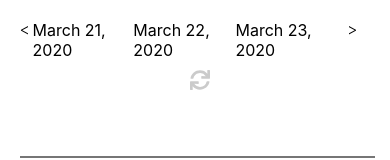
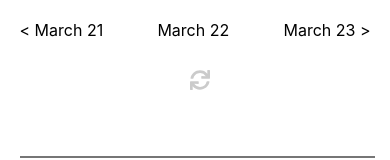
Before and after one commit to smellingbee/game, a React (Create React App) app: page / in a window 390 px wide. Shown: the top 160 px of the page. Built offline with nearby package versions, Linux system fonts and the light colour scheme; no server answers.

Commit message:
more responsive design

```diff
--- a/src/components/app/App.tsx
+++ b/src/components/app/App.tsx
@@ -73,15 +73,23 @@ const App = () => {
 
         return (
             <div className="App">
-                <div className="dates-container">
+                <div className="dates-container-large">
                     <div className="previous-date" onClick={() => setCurrentDate(prevDate)}>
-                        <div className="back-arrow">{"<"}</div>
-                        {`${monthNames[prevDate.getMonth()]} ${prevDate.getDate()}, ${prevDate.getFullYear()}`}
+                        {`< ${monthNames[prevDate.getMonth()]} ${prevDate.getDate()}, ${prevDate.getFullYear()}`}
                     </div>
                     <div
                         className="current-date">{`${monthNames[currentDate.getMonth()]} ${currentDate.getDate()}, ${currentDate.getFullYear()}`}</div>
-                    <div className="next-date" onClick={() => setCurrentDate(nextDate)}>{`${monthNames[nextDate.getMonth()]} ${nextDate.getDate()}, ${nextDate.getFullYear()}`}
-                        <div className="next-arrow">{">"}</div>
+                    <div className="next-date" onClick={() => setCurrentDate(nextDate)}>{`${monthNames[nextDate.getMonth()]} ${nextDate.getDate()}, ${nextDate.getFullYear()} >`}
+                    </div>
+                </div>
+
+                <div className="dates-container-small">
+                    <div className="previous-date" onClick={() => setCurrentDate(prevDate)}>
+                        {`<  ${monthNames[prevDate.getMonth()]} ${prevDate.getDate()}`}
+                    </div>
+                    <div
+                        className="current-date">{`${monthNames[currentDate.getMonth()]} ${currentDate.getDate()}`}</div>
+                    <div className="next-date" onClick={() => setCurrentDate(nextDate)}>{`${monthNames[nextDate.getMonth()]} ${nextDate.getDate()}  >`}
                     </div>
                 </div>
                 <div className="game-content-container">
--- a/src/components/app/styles/App.css
+++ b/src/components/app/styles/App.css
@@ -106,7 +106,7 @@
   font-weight: lighter;
 }
 
-.dates-container {
+.dates-container-large, .dates-container-small {
   display: flex;
   flex-direction: row;
   justify-content: space-between;
@@ -116,28 +116,25 @@
   user-select: none;
 }
 
+.dates-container-small {
+  display: none;
+}
+
+@media only screen and (max-width: 600px) {
+  .dates-container-large {
+    display: none;
+  }
+  .dates-container-small {
+    display: flex;
+  }
+}
+
 .previous-date, .next-date{
   display: flex;
   flex-direction: row;
   cursor: pointer;
 }
 
-.back-arrow, .next-arrow {
-  margin-top: -1px;
-  width: 28px;
-  height: 28px;
-  opacity: 1;
-  font-weight: 300;
-}
-
-.back-arrow {
-  margin-right: -11px;
-}
-
-.next-arrow {
-  margin-left: 11px;
-}
-
 .missed-item {
   color: #B71C1C;
 }
```
